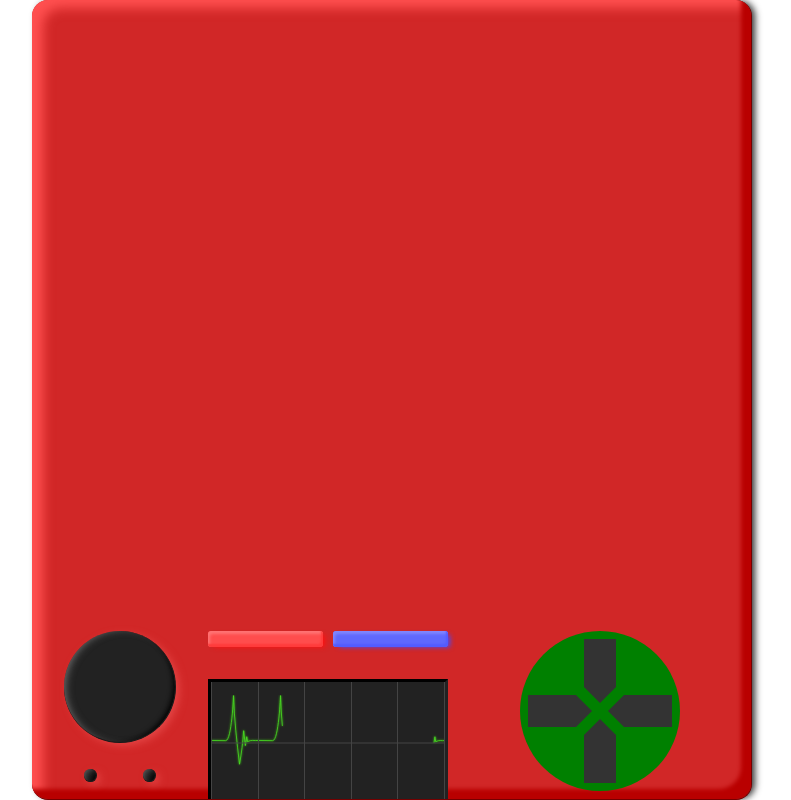
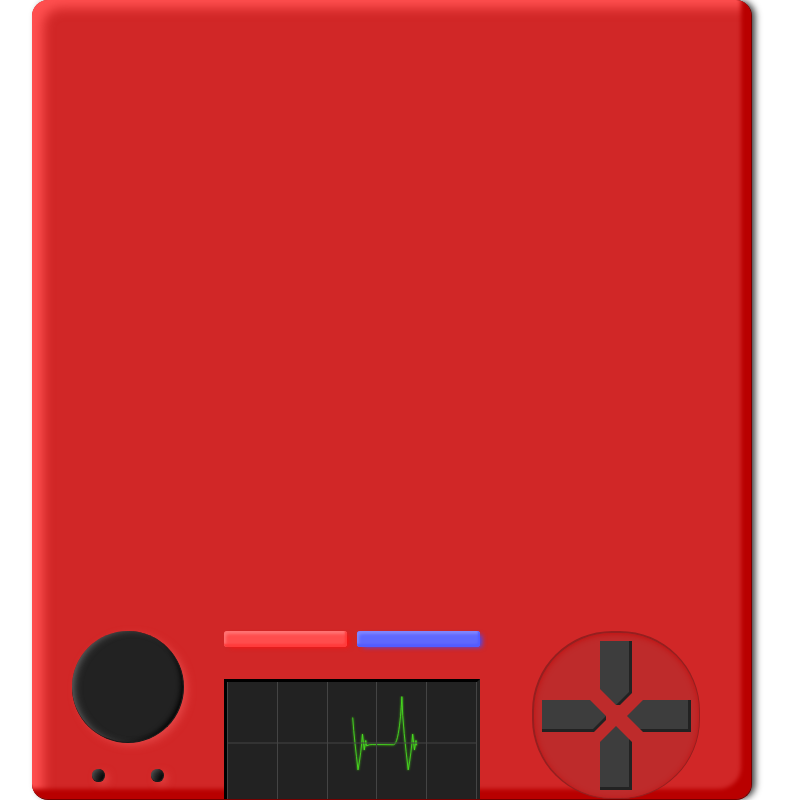
Before and after one commit to jsg3121/pokemon, a React (Create React App) app in the folder client/: page / in a window 1280 px wide. Shown: the whole page, without its empty margins (248-1039 px from the left). Built offline with nearby package versions, Linux system fonts and the light colour scheme.

Commit message:
FIX(ui) :  ui 쉐도우 조정

```diff
--- a/client/src/components/src/background/src/bottom/src/ArrowButton.component.tsx
+++ b/client/src/components/src/background/src/bottom/src/ArrowButton.component.tsx
@@ -5,21 +5,27 @@ import styled from 'styled-components'
 interface ArrowButtonComponentProps {}
 
 const ArrowButton = styled.div`
-  width: 17rem;
+  width: 15rem;
   height: 100%;
   padding: 1rem;
 
   .bg--arrow__cross {
-    width: 10rem;
-    height: 10rem;
+    width: 10.3rem;
+    height: 10.3rem;
     margin: 0 auto 1rem;
     position: relative;
-    background-color: green;
+    background-color: #be2b2b;
+    border-top: 2px solid #951f1f;
+    border-left: 2px solid #951f1f;
+    border-right: 1px solid #951f1f;
+    border-bottom: 1px solid #951f1f;
     border-radius: 5rem;
+    box-shadow: inset 0px 1px 6px -1px #c30707;
     overflow: hidden;
+    box-sizing: content-box;
 
     button {
-      background-color: #333333;
+      background-color: #3d3d3d;
       position: absolute;
 
       &::before,
@@ -31,7 +37,7 @@ const ArrowButton = styled.div`
       }
 
       &:hover {
-        background-color: orange;
+        background-color: #222222;
       }
     }
 
@@ -41,16 +47,18 @@ const ArrowButton = styled.div`
       left: 50%;
       top: 0.5rem;
       transform: translate(-50%, 0);
+      box-shadow: inset -3px 0 0 #222222;
 
       &::before {
-        border-bottom: 1rem solid green;
+        border-bottom: 1rem solid #be2b2b;
         border-left: 1rem solid transparent;
-        bottom: 0;
-        right: 0;
+        bottom: -2px;
+        right: -2px;
+        filter: drop-shadow(-2px -2px 0px #222222);
       }
 
       &::after {
-        border-bottom: 1rem solid green;
+        border-bottom: 1rem solid #be2b2b;
         border-right: 1rem solid transparent;
         bottom: 0;
         left: 0;
@@ -63,16 +71,17 @@ const ArrowButton = styled.div`
       right: 0.5rem;
       top: 50%;
       transform: translate(0, -50%);
+      box-shadow: inset -3px -3px 0 #222222;
 
       &::before {
         border-bottom: 1rem solid transparent;
-        border-left: 1rem solid green;
+        border-left: 1rem solid #be2b2b;
         top: 0;
         left: 0;
       }
 
       &::after {
-        border-bottom: 1rem solid green;
+        border-bottom: 1rem solid #be2b2b;
         border-right: 1rem solid transparent;
         bottom: 0;
         left: 0;
@@ -85,17 +94,18 @@ const ArrowButton = styled.div`
       left: 50%;
       bottom: 0.5rem;
       transform: translate(-50%, 0);
+      box-shadow: inset -3px -3px 0 #222222;
 
       &::before {
         border-bottom: 1rem solid transparent;
-        border-left: 1rem solid green;
+        border-left: 1rem solid #be2b2b;
         top: 0;
         left: 0;
       }
 
       &::after {
         border-bottom: 1rem solid transparent;
-        border-right: 1rem solid green;
+        border-right: 1rem solid #be2b2b;
         top: 0;
         right: 0;
       }
@@ -107,21 +117,28 @@ const ArrowButton = styled.div`
       left: 0.5rem;
       top: 50%;
       transform: translate(0, -50%);
+      box-shadow: inset 0px -3px 0 #222222;
 
       &::before {
-        border-bottom: 1rem solid green;
+        border-bottom: 1rem solid #be2b2b;
         border-left: 1rem solid transparent;
-        bottom: 0;
-        right: 0;
+        bottom: -2px;
+        right: -2px;
+        filter: drop-shadow(-2px -2px 0px #222222);
       }
 
       &::after {
         border-bottom: 1rem solid transparent;
-        border-right: 1rem solid green;
+        border-right: 1rem solid #be2b2b;
         top: 0;
         right: 0;
       }
     }
+  }
+
+  p {
+    text-align: right;
+    font-size: 0.5rem;
   }
 `
 
@@ -134,7 +151,7 @@ const ArrowButtonComponent: React.FC<ArrowButtonComponentProps> = (props) => {
         <button className="cross--down" />
         <button className="cross--left" />
       </div>
-      <p>제작 정보 텍스트</p>
+      <p>Copyright 2022.Sungyu Jang All rights reserved.</p>
     </ArrowButton>
   )
 }
--- a/client/src/components/src/background/src/bottom/src/Buttons.component.tsx
+++ b/client/src/components/src/background/src/bottom/src/Buttons.component.tsx
@@ -5,7 +5,7 @@ import styled from 'styled-components'
 interface ButtonsComponentProps {}
 
 const Buttons = styled.div`
-  width: 9rem;
+  width: 10rem;
   height: 100%;
   padding: 1rem;
 
@@ -19,6 +19,7 @@ const Buttons = styled.div`
     border-radius: 50%;
     box-shadow: 4px 3px 9px -1px #e54747, inset 5px 1px 8px -4px #767676,
       inset -6px -3px 5px -4px #050505;
+    margin: 0 auto;
   }
 
   .bg--button__dot {
--- a/client/src/components/src/background/src/bottom/src/Status.component.tsx
+++ b/client/src/components/src/background/src/bottom/src/Status.component.tsx
@@ -6,7 +6,7 @@ import SignalComponent from './Signal.component'
 interface StatusComponentProps {}
 
 const Status = styled.div`
-  width: 17rem;
+  width: 18rem;
   height: 100%;
   padding: 1rem;
   .bg--status__alert {
```
